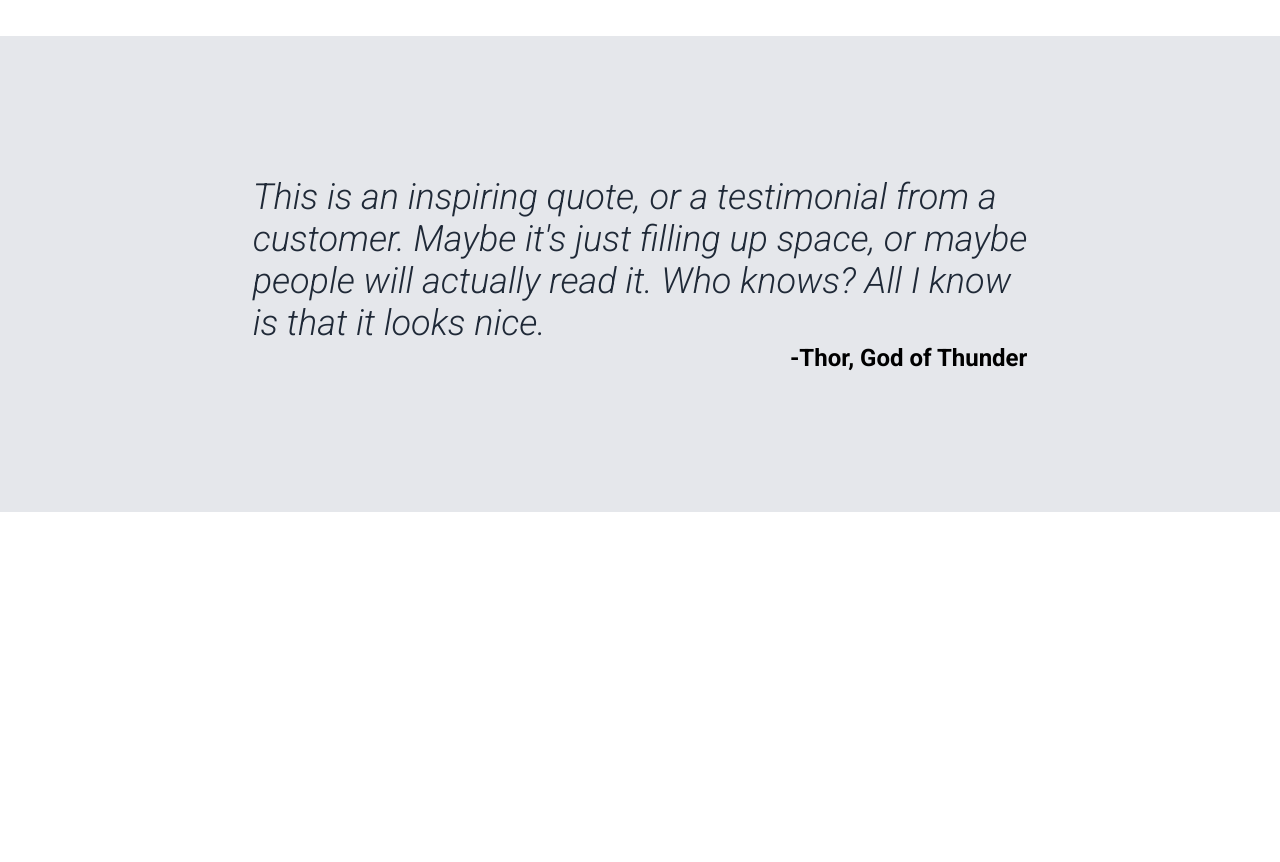
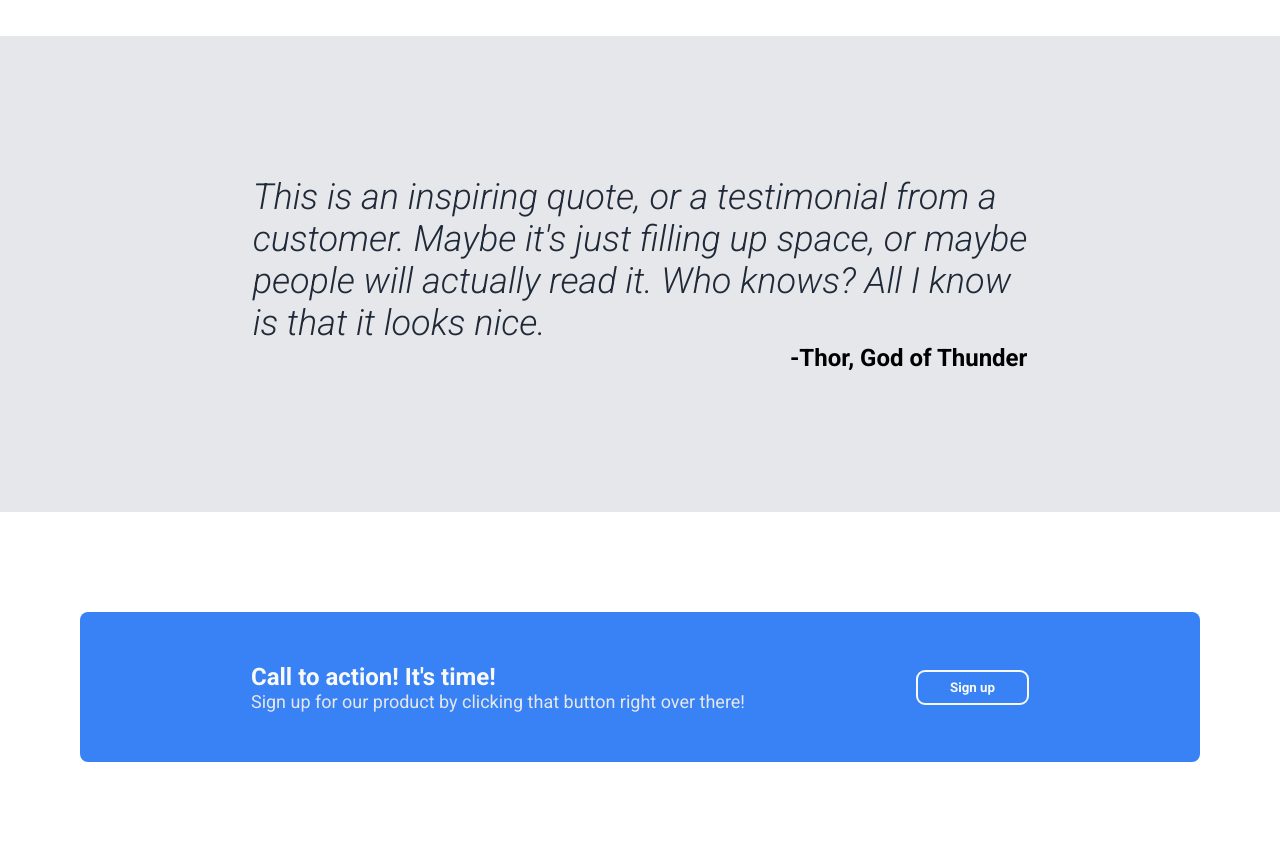
Before and after one commit to rainygodz/awesome-website, a plain HTML site: page index.html in a window 1280 px wide. Shown: the part 1306-2168 px from the top of the page. Before the commit the page ends 1818 px from the top, so only its background shows below. Drawn offline with Linux system fonts and the light colour scheme.

Commit message:
feat: complete call to action section

```diff
--- a/index.html
+++ b/index.html
@@ -95,6 +95,25 @@
         </div>
       </div>
     </div>
+
+    <div class="call-to-action-container">
+      <div class="call-to-action">
+        <div class="left-side">
+          <div class="call-to-action-header">
+            Call to action! It's time!
+          </div>
+          <div class="call-to-action-text">
+            Sign up for our product by clicking that button right over there!
+          </div>
+        </div>
+
+        <div class="right-side">
+          <div class="btn">
+            <button class="sign-up-btn">Sign up</button>
+          </div>
+        </div>
+      </div>
+    </div>
   </main>
 </body>
 </html>
--- a/style.css
+++ b/style.css
@@ -140,3 +140,35 @@ header {
   font-weight: 700;
   font-size: 24px;
 }
+
+.call-to-action-container {
+  display: flex;
+  justify-content: center;
+  align-items: center;
+  padding: 100px 80px;
+}
+
+.call-to-action-container .sign-up-btn {
+  border: 2px solid #F9FAF8;
+}
+
+.call-to-action {
+  background-color: #3882F6;
+  border-radius: 8px;
+  display: flex;
+  justify-content: space-evenly;
+  align-items: center;
+  width: 1200px;
+  height: 150px;
+}
+
+.call-to-action-header {
+  font-weight: 700;
+  font-size: 24px;
+  color:#F9FAF8
+}
+
+.call-to-action-text {
+  font-size: 18px;
+  color: #E5E7EB;
+}
```
